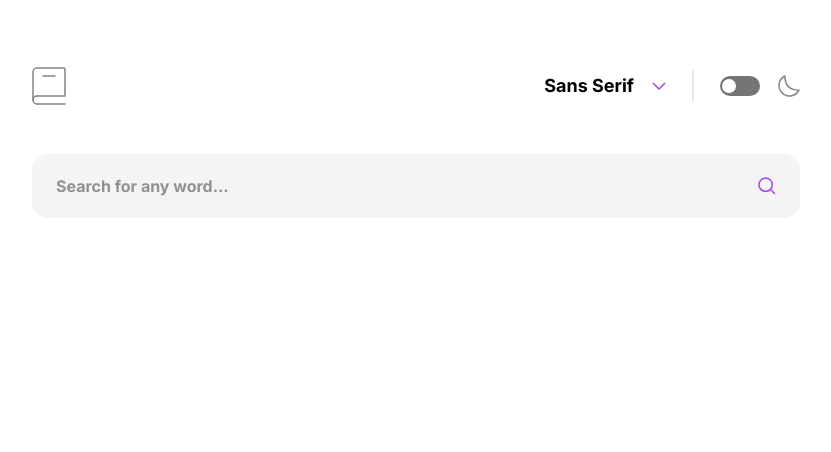
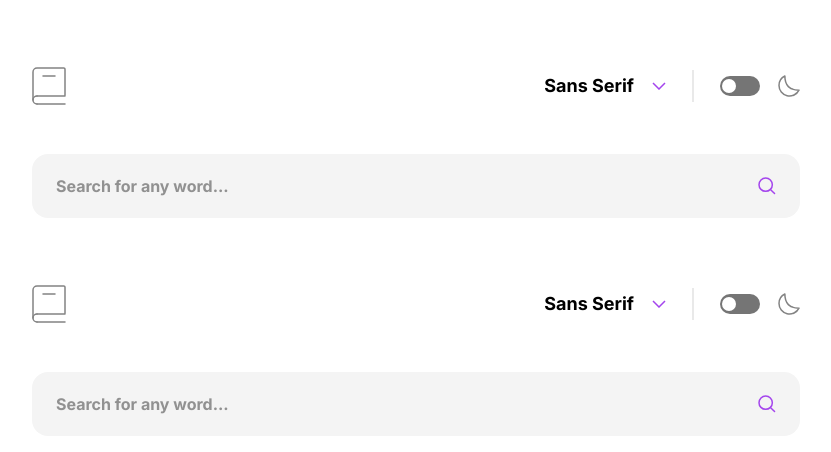
Before and after one commit to claraferraz/dictionary, a React (Vite) app: page / in a window 1280 px wide. Shown: the top 452 px of the page, without its empty margins (224-1055 px from the left). Built offline with nearby package versions, Linux system fonts and the light colour scheme.

Commit message:
Fix: body, header and searchBar on App

```diff
--- a/src/App.tsx
+++ b/src/App.tsx
@@ -1,7 +1,16 @@
+import { Body } from "./components/Body/Body.tsx";
+import { Header } from "./components/Header/Header.tsx";
+import { SearchBar } from "./components/SearchBar/SearchBar.tsx";
 import { MainRoutes } from "./routes/MainRoutes.tsx";
 
 function App() {
-  return <MainRoutes />;
+  return (
+    <Body>
+      <Header />
+      <SearchBar />
+      <MainRoutes />
+    </Body>
+  );
 }
 
 export default App;
```
